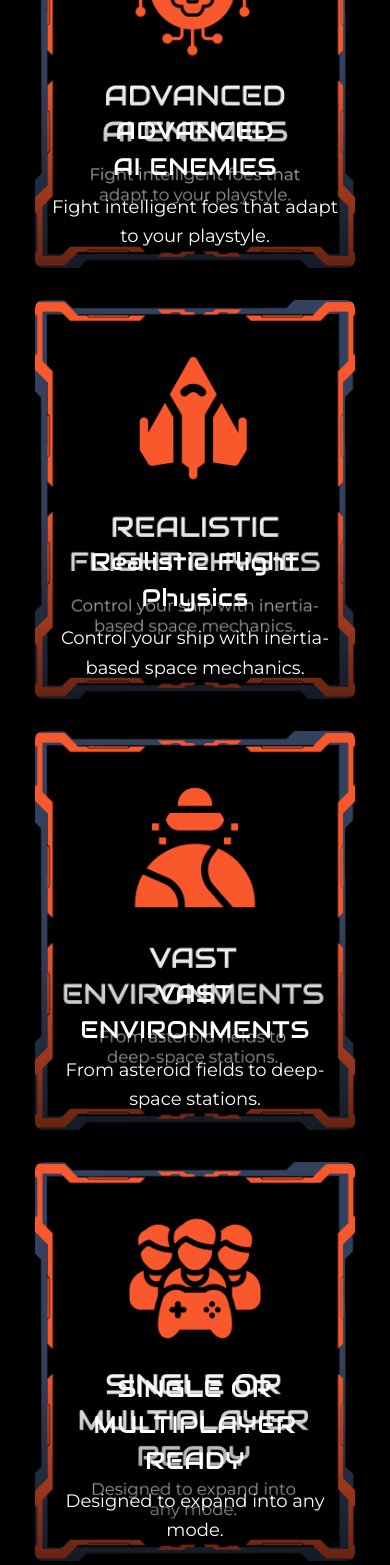
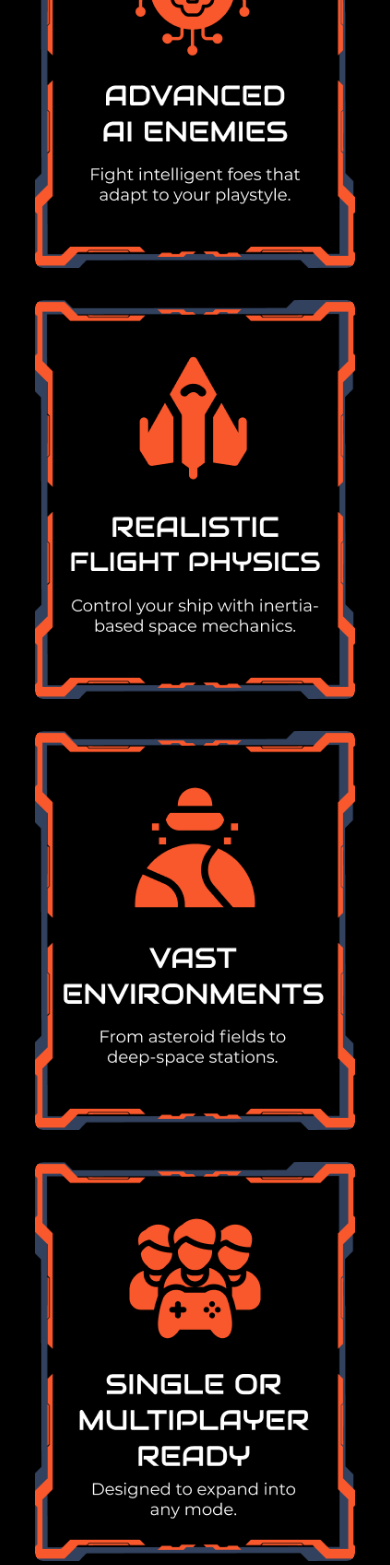
Before and after one commit to taqveemahsan/SpaceCombat-LandingPage, a React (Vite) app: page / in a window 390 px wide. Shown: the part 1106-2671 px from the top of the page. Built offline with nearby package versions, Linux system fonts and the light colour scheme.

Commit message:
Simplify feature cards

```diff
--- a/src/screens/LandingPage/LandingPage.tsx
+++ b/src/screens/LandingPage/LandingPage.tsx
@@ -1,28 +1,12 @@
 import React from "react";
 import { Button } from "../../components/ui/button";
 
-// Game feature data for mapping - Updated with layer images
+// Game feature card images with text baked in
 const gameFeatures = [
-  {
-    title: "ADVANCED\nAI ENEMIES",
-    description: "Fight intelligent foes that adapt to your playstyle.",
-    background: "/src/Images/Posts/Layer_1.png",
-  },
-  {
-    title: "Realistic Flight Physics",
-    description: "Control your ship with inertia-based space mechanics.",
-    background: "/src/Images/Posts/Layer_2.png",
-  },
-  {
-    title: "VAST ENVIRONMENTS",
-    description: "From asteroid fields to deep-space stations.",
-    background: "/src/Images/Posts/Layer_3.png",
-  },
-  {
-    title: "SINGLE OR MULTIPLAYER READY",
-    description: "Designed to expand into any mode.",
-    background: "/src/Images/Posts/Layer_4.png",
-  },
+  { background: "/src/Images/Posts/Layer_1.png", alt: "Advanced AI Enemies" },
+  { background: "/src/Images/Posts/Layer_2.png", alt: "Realistic Flight Physics" },
+  { background: "/src/Images/Posts/Layer_3.png", alt: "Vast Environments" },
+  { background: "/src/Images/Posts/Layer_4.png", alt: "Single or Multiplayer Ready" },
 ];
 
 // Game screenshots data
@@ -118,21 +102,10 @@ export const LandingPage = (): JSX.Element => {
                 className="relative w-full max-w-xs aspect-[347/433] group cursor-pointer overflow-hidden rounded-lg"
               >
                 <img
-                  className="absolute inset-0 w-full h-full object-cover rounded-lg filter drop-shadow-xl"
-                  alt={`Feature card background ${index + 1}`}
+                  className="absolute inset-0 w-full h-full object-cover rounded-lg filter drop-shadow-xl transition-transform duration-300 group-hover:scale-105"
+                  alt={feature.alt}
                   src={feature.background}
                 />
-
-                <div className="absolute inset-0 bg-gradient-to-t from-black/60 via-transparent to-transparent" />
-
-                <div className="relative z-10 flex flex-col justify-end h-full p-4">
-                  <h3 className="[font-family:'Audiowide',Helvetica] text-white text-[24px] md:text-[28px] lg:text-[30.7px] tracking-wide drop-shadow-lg whitespace-pre-line text-center">
-                    {feature.title}
-                  </h3>
-                  <p className="mt-2 [font-family:'Montserrat',Helvetica] text-white text-lg text-center leading-relaxed drop-shadow-md">
-                    {feature.description}
-                  </p>
-                </div>
               </div>
             ))}
           </div>
```
